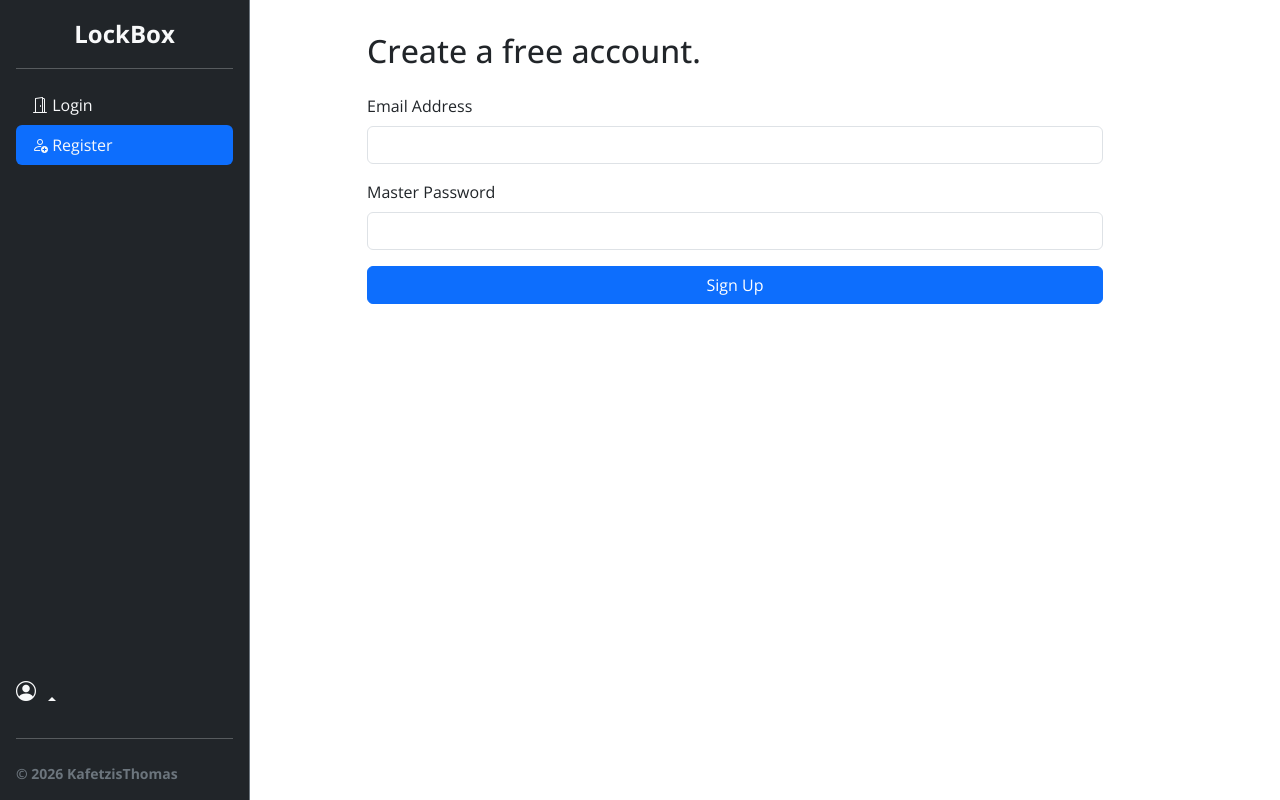
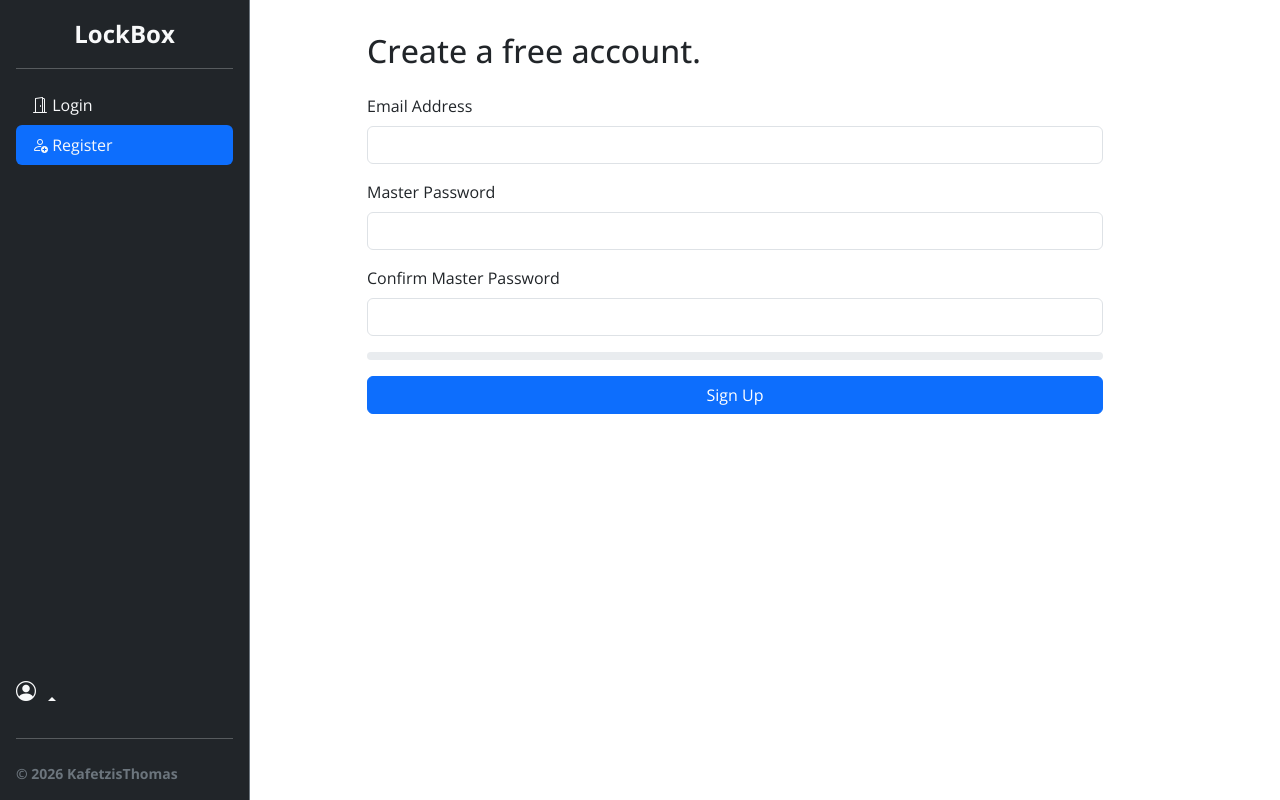
Before and after one commit to KafetzisThomas/LockBox, a FastAPI app: page /register in a window 1280 px wide. Run offline with FastAPI, Linux system fonts and the light colour scheme; some libraries are stand-ins or nearby versions.

Commit message:
Add password strength meter using zxcvbn

```diff
--- a/static/js/register.js
+++ b/static/js/register.js
@@ -2,6 +2,12 @@ document.getElementById('registerForm').addEventListener('submit', async (e) =>
     e.preventDefault();
     const email = document.getElementById('email').value;
     const password = document.getElementById('password').value;
+    const confirmPassword = document.getElementById('confirm_password').value;
+
+    if (password !== confirmPassword) {
+        showMessage("Passwords do not match", "danger");
+        return;
+    }
 
     try {
         const salt = generateSalt();
@@ -33,3 +39,31 @@ document.getElementById('registerForm').addEventListener('submit', async (e) =>
         showMessage(err, "danger");
     }
 });
+
+document.addEventListener('DOMContentLoaded', () => {
+    const pwd = document.getElementById('password');
+    const bar = document.getElementById('password-strength-bar');
+    const text = document.getElementById('password-strength-text');
+
+    const levels = ["Very Weak", "Weak", "Fair", "Good", "Strong"];
+    const colors = ["bg-danger", "bg-danger", "bg-warning", "bg-info", "bg-success"];
+
+    pwd.addEventListener('input', () => {
+        const val = pwd.value;
+        if (!val) {
+            bar.style.width = "0%";
+            bar.className = "progress-bar";
+            text.textContent = "";
+            return;
+        }
+
+        const result = zxcvbn(val);
+        const score = result.score;  // 0 – 4 (=5 levels -> levels list)
+        const percentage = (score + 1) * 20;
+
+        bar.style.width = percentage + "%";
+        bar.className = "progress-bar " + colors[score];
+        bar.setAttribute("aria-valuenow", percentage);
+        text.textContent = levels[score];
+    });
+});
--- a/templates/users/account.html
+++ b/templates/users/account.html
@@ -38,7 +38,7 @@
         <div id="2faMessage" class="mt-2 text-center"></div>
     </div>
 
-    <div class="mt-4">
+    <div class="mt-4 mb-4">
         <h3 class="text-danger">Danger Zone</h3>
         <p class="text-muted">Once you delete your account, there is no going back. Please be certain.</p>
         <button type="button" class="btn btn-outline-danger w-100" data-bs-toggle="modal" data-bs-target="#deleteAccountModal">
--- a/templates/users/register.html
+++ b/templates/users/register.html
@@ -14,11 +14,22 @@
             <label for="password" class="form-label">Master Password</label>
             <input type="password" id="password" class="form-control" required>
         </div>
+        <div class="mb-3">
+            <label for="confirm_password" class="form-label">Confirm Master Password</label>
+            <input type="password" id="confirm_password" class="form-control" required>
+        </div>
+        <div class="mb-3">
+            <div class="progress" style="height: 8px;">
+                <div id="password-strength-bar" class="progress-bar" role="progressbar" style="width: 0%;" aria-valuenow="0" aria-valuemin="0" aria-valuemax="100"></div>
+            </div>
+            <small id="password-strength-text" class="form-text text-center d-block mt-1"></small>
+        </div>
         <button type="submit" class="btn btn-primary w-100">Sign Up</button>
     </form>
 {% endblock content %}
 
 {% block scripts %}
+    <script src="https://cdnjs.cloudflare.com/ajax/libs/zxcvbn/4.4.2/zxcvbn.js"></script>
     <script src="/static/js/main.js"></script>
     <script src="/static/js/register.js"></script>
 {% endblock scripts %}
```
